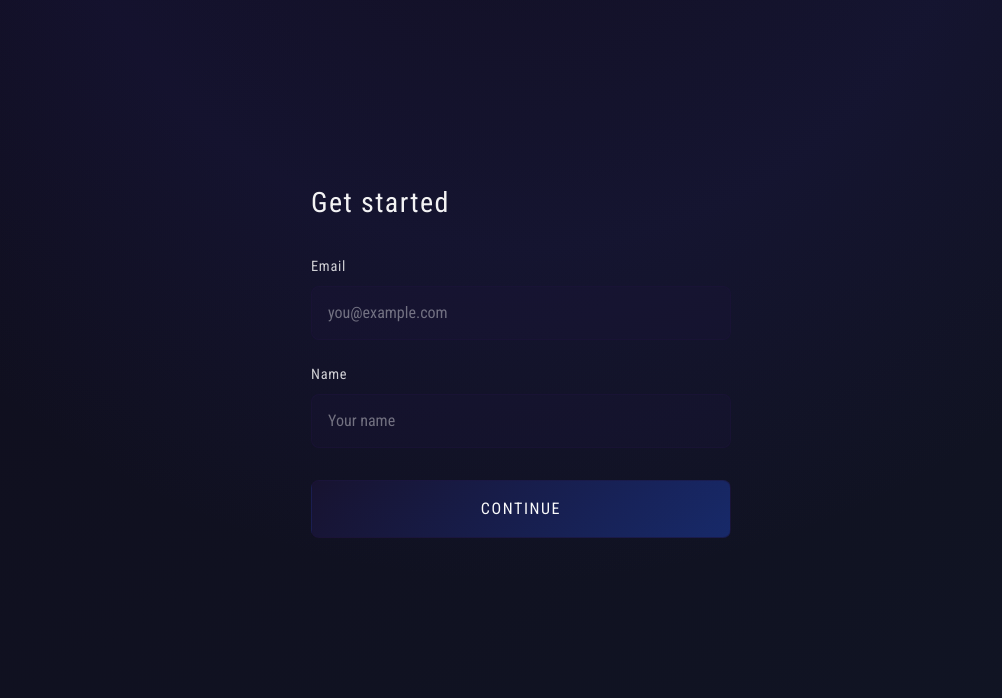
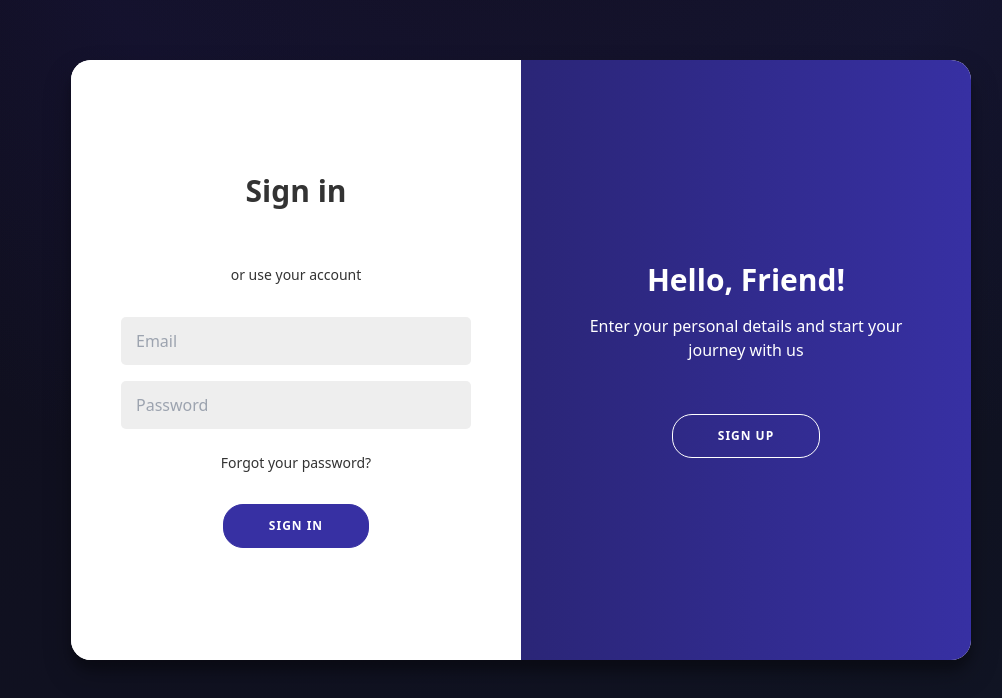
Before and after one commit to apel28/Kaizen, a React (Vite) app in the folder front_end/kaizen/: page / in a window 1280 px wide. Shown: the part 840-1538 px from the top of the page, without its empty margins (119-1121 px from the left). Built offline with nearby package versions, Linux system fonts and the light colour scheme.

Commit message:
Basic form added

```diff
--- a/front_end/kaizen/src/App.css
+++ b/front_end/kaizen/src/App.css
@@ -528,92 +528,239 @@ body {
   transform: translateY(40px);
 }
 
-.form {
-  width: 100%;
-  max-width: 420px;
-  display: flex;
-  flex-direction: column;
-  gap: 1.5rem;
+/* Sliding Form Styles */
+.container {
+	background-color: #fff;
+	border-radius: 20px;
+  	box-shadow: 0 14px 28px rgba(0,0,0,0.25),
+			0 10px 10px rgba(0,0,0,0.22);
+	position: relative;
+	overflow: hidden;
+	width: 900px;
+	max-width: 100%;
+	min-height: 600px;
+    color: #333;
 }
 
-.form-title {
-  font-family: "Roboto Condensed", sans-serif;
-  font-size: 1.75rem;
-  font-weight: 400;
-  letter-spacing: 0.05em;
-  color: rgba(255, 255, 255, 0.95);
-  margin: 0 0 0.5rem 0;
+.form-container {
+	position: absolute;
+	top: 0;
+	height: 100%;
+	transition: all 0.6s ease-in-out;
 }
 
-.form-group {
-  display: flex;
-  flex-direction: column;
-  gap: 0.5rem;
+.sign-in-container {
+	left: 0;
+	width: 50%;
+	z-index: 2;
 }
 
-.form-group label {
-  font-family: "Roboto Condensed", sans-serif;
-  font-size: 0.9rem;
-  font-weight: 400;
-  letter-spacing: 0.05em;
-  color: rgba(255, 255, 255, 0.8);
+.container.right-panel-active .sign-in-container {
+	transform: translateX(100%);
 }
 
-.form-group input {
-  font-family: "Roboto Condensed", sans-serif;
-  font-size: 1rem;
-  padding: 0.875rem 1rem;
-  background: rgba(30, 20, 60, 0.25);
-  border: 1px solid rgba(30, 20, 60, 0.5);
-  border-radius: 8px;
-  color: rgba(255, 255, 255, 0.95);
-  transition:
-    border-color 0.25s ease,
-    box-shadow 0.25s ease;
+.sign-up-container {
+	left: 0;
+	width: 50%;
+	opacity: 0;
+	z-index: 1;
 }
 
-.form-group input::placeholder {
-  color: rgba(255, 255, 255, 0.4);
+.container.right-panel-active .sign-up-container {
+	transform: translateX(100%);
+	opacity: 1;
+	z-index: 5;
+	animation: show 0.6s;
 }
 
-.form-group input:focus {
-  outline: none;
-  border-color: rgba(30, 20, 60, 0.8);
-  box-shadow: 0 0 0 3px rgba(30, 20, 60, 0.2);
+@keyframes show {
+	0%, 49.99% {
+		opacity: 0;
+		z-index: 1;
+	}
+
+	50%, 100% {
+		opacity: 1;
+		z-index: 5;
+	}
 }
 
-.btn-submit {
-  font-family: "Roboto Condensed", sans-serif;
-  font-size: 1rem;
-  font-weight: 400;
-  letter-spacing: 0.1em;
-  text-transform: uppercase;
-  color: rgba(255, 255, 255, 0.98);
-  background: linear-gradient(
-    135deg,
-    rgba(30, 20, 60, 0.5),
-    rgba(30, 64, 175, 0.5)
-  );
-  border: 1px solid rgba(30, 20, 60, 0.5);
-  border-radius: 8px;
-  padding: 1rem 2rem;
-  cursor: pointer;
-  transition: all 0.3s ease;
-  margin-top: 0.5rem;
+.overlay-container {
+	position: absolute;
+	top: 0;
+	left: 50%;
+	width: 50%;
+	height: 100%;
+	overflow: hidden;
+	transition: transform 0.6s ease-in-out;
+	z-index: 100;
 }
 
-.btn-submit:hover {
-  background: linear-gradient(
-    135deg,
-    rgba(30, 20, 60, 0.65),
-    rgba(30, 64, 175, 0.65)
-  );
-  border-color: rgba(30, 20, 60, 0.7);
-  box-shadow: 0 4px 24px rgba(30, 64, 175, 0.3);
+.container.right-panel-active .overlay-container {
+	transform: translateX(-100%);
 }
 
-.btn-submit:focus {
-  outline: none;
+.overlay {
+	background: #1e1b4b;
+	background: -webkit-linear-gradient(to right, #1e1b4b, #3730a3);
+	background: linear-gradient(to right, #1e1b4b, #3730a3);
+	background-repeat: no-repeat;
+	background-size: cover;
+	background-position: 0 0;
+	color: #FFFFFF;
+	position: relative;
+	left: -100%;
+	height: 100%;
+	width: 200%;
+  	transform: translateX(0);
+	transition: transform 0.6s ease-in-out;
+}
+
+.container.right-panel-active .overlay {
+  	transform: translateX(50%);
+}
+
+.overlay-panel {
+	position: absolute;
+	display: flex;
+	align-items: center;
+	justify-content: center;
+	flex-direction: column;
+	padding: 0 40px;
+	text-align: center;
+	top: 0;
+	height: 100%;
+	width: 50%;
+	transform: translateX(0);
+	transition: transform 0.6s ease-in-out;
+}
+
+.overlay-left {
+	transform: translateX(-20%);
+}
+
+.container.right-panel-active .overlay-left {
+	transform: translateX(0);
+}
+
+.overlay-right {
+	right: 0;
+	transform: translateX(0);
+}
+
+.container.right-panel-active .overlay-right {
+	transform: translateX(20%);
+}
+
+.social-container {
+	margin: 20px 0;
+}
+
+.social-container a {
+	border: 1px solid #DDDDDD;
+	border-radius: 50%;
+	display: inline-flex;
+	justify-content: center;
+	align-items: center;
+	margin: 0 5px;
+	height: 40px;
+	width: 40px;
+}
+
+.auth-form {
+    background-color: #FFFFFF;
+	display: flex;
+	align-items: center;
+	justify-content: center;
+	flex-direction: column;
+	padding: 0 50px;
+	height: 100%;
+	text-align: center;
+}
+
+.auth-form input, .auth-form select {
+	background-color: #eee;
+	border: none;
+	padding: 12px 15px;
+	margin: 8px 0;
+	width: 100%;
+    border-radius: 5px;
+    outline: none;
+}
+
+.btn-auth {
+	border-radius: 20px;
+	border: 1px solid #3730a3;
+	background-color: #3730a3;
+	color: #FFFFFF;
+	font-size: 12px;
+	font-weight: bold;
+	padding: 12px 45px;
+	letter-spacing: 1px;
+	text-transform: uppercase;
+	transition: transform 80ms ease-in;
+    cursor: pointer;
+}
+
+.btn-auth:active {
+	transform: scale(0.95);
+}
+
+.btn-auth:focus {
+	outline: none;
+}
+
+.btn-ghost {
+	background-color: transparent;
+	border-color: #FFFFFF;
+    border-radius: 20px;
+	border: 1px solid #FFFFFF;
+	color: #FFFFFF;
+	font-size: 12px;
+	font-weight: bold;
+	padding: 12px 45px;
+	letter-spacing: 1px;
+	text-transform: uppercase;
+	transition: transform 80ms ease-in;
+    cursor: pointer;
+    margin-top: 20px;
+}
+
+.btn-ghost:active {
+	transform: scale(0.95);
+}
+
+.scrollable-inputs {
+    max-height: 400px;
+    overflow-y: auto;
+    width: 100%;
+    padding-right: 5px;
+    scrollbar-width: thin;
+    scrollbar-color: #3730a3 #eee;
+}
+
+.scrollable-inputs::-webkit-scrollbar {
+    width: 6px;
+}
+.scrollable-inputs::-webkit-scrollbar-track {
+    background: #eee;
+}
+.scrollable-inputs::-webkit-scrollbar-thumb {
+    background-color: #3730a3;
+    border-radius: 10px;
+}
+
+.input-group-row {
+    display: flex;
+    gap: 10px;
+    width: 100%;
+}
+
+.forgot-password {
+    color: #333;
+    font-size: 14px;
+    text-decoration: none;
+    margin: 15px 0;
 }
 
 @keyframes fadeInUp {
--- a/front_end/kaizen/src/App.tsx
+++ b/front_end/kaizen/src/App.tsx
@@ -7,6 +7,7 @@ function App() {
   const formRef = useRef<HTMLElement>(null);
   const [heroInView, setHeroInView] = useState(true);
   const [formInView, setFormInView] = useState(false);
+  const [isSignUp, setIsSignUp] = useState(false);
 
   useEffect(() => {
     const heroEl = heroRef.current;
@@ -24,7 +25,7 @@ function App() {
           }
         });
       },
-      { threshold: 0.3, rootMargin: "0px" }
+      { threshold: 0.3, rootMargin: "0px" },
     );
 
     observer.observe(heroEl);
@@ -55,11 +56,7 @@ function App() {
         >
           <main className="app-root">
             <div className="hero-content">
-              <img
-                src={kaizenLogo}
-                alt="Kaizen logo"
-                className="kaizen-logo"
-              />
+              <img src={kaizenLogo} alt="Kaizen logo" className="kaizen-logo" />
               <h1 className="tagline">Your Health, Simplified</h1>
               <button
                 type="button"
@@ -75,30 +72,116 @@ function App() {
           ref={formRef}
           className={`form-section ${formInView ? "form-visible" : "form-hidden"}`}
         >
-          <form className="form" onSubmit={(e) => e.preventDefault()}>
-            <h2 className="form-title">Get started</h2>
-            <div className="form-group">
-              <label htmlFor="email">Email</label>
-              <input
-                id="email"
-                type="email"
-                placeholder="you@example.com"
-                autoComplete="email"
-              />
+          <div
+            className={`container ${isSignUp ? "right-panel-active" : ""}`}
+            id="container"
+          >
+            {/* Sign Up Container */}
+            <div className="form-container sign-up-container">
+              <form className="auth-form" onSubmit={(e) => e.preventDefault()}>
+                <h1 className="font-bold text-2xl mb-4">Create Account</h1>
+                <div className="social-container">
+                  {/* Social icons can go here if needed */}
+                </div>
+                <span className="text-sm mb-4">
+                  or use your email for registration
+                </span>
+
+                <div className="scrollable-inputs">
+                  <div className="input-group-row">
+                    <input type="text" placeholder="First Name" required />
+                    <input type="text" placeholder="Middle Name (Opt)" />
+                  </div>
+                  <div className="input-group-row">
+                    <input type="text" placeholder="Last Name" required />
+                    <select required defaultValue="">
+                      <option value="" disabled>
+                        User Type
+                      </option>
+                      <option value="patient">Patient</option>
+                      <option value="doctor">Doctor</option>
+                      <option value="admin">Admin</option>
+                    </select>
+                  </div>
+                  <div className="input-group-row">
+                    <input
+                      type="date"
+                      placeholder="Date of Birth"
+                      required
+                      title="Date of Birth"
+                    />
+                    <select required defaultValue="">
+                      <option value="" disabled>
+                        Gender
+                      </option>
+                      <option value="male">Male</option>
+                      <option value="female">Female</option>
+                      <option value="other">Other</option>
+                    </select>
+                  </div>
+                  <input type="text" placeholder="Address (Optional)" />
+                  <div className="input-group-row">
+                    <input type="tel" placeholder="Contact Info" required />
+                    <input type="tel" placeholder="Emergency Contact (Opt)" />
+                  </div>
+                  <div className="input-group-row">
+                    <input type="text" placeholder="NID Number" required />
+                    <input type="text" placeholder="Nationality" required />
+                  </div>
+                  <input type="email" placeholder="Email" required />
+                  <input type="password" placeholder="Password" required />
+                </div>
+
+                <button className="btn-auth mt-4">Sign Up</button>
+              </form>
             </div>
-            <div className="form-group">
-              <label htmlFor="name">Name</label>
-              <input
-                id="name"
-                type="text"
-                placeholder="Your name"
-                autoComplete="name"
-              />
+
+            {/* Sign In Container */}
+            <div className="form-container sign-in-container">
+              <form className="auth-form" onSubmit={(e) => e.preventDefault()}>
+                <h1 className="font-bold text-3xl mb-4">Sign in</h1>
+                <div className="social-container">{/* Social icons */}</div>
+                <span className="text-sm mb-6">or use your account</span>
+                <input type="email" placeholder="Email" required />
+                <input type="password" placeholder="Password" required />
+                <a href="#" className="forgot-password">
+                  Forgot your password?
+                </a>
+                <button className="btn-auth mt-4">Sign In</button>
+              </form>
             </div>
-            <button type="submit" className="btn-submit">
-              Continue
-            </button>
-          </form>
+
+            {/* Overlay */}
+            <div className="overlay-container">
+              <div className="overlay">
+                <div className="overlay-panel overlay-left">
+                  <h1 className="font-bold text-3xl mb-4">Welcome Back!</h1>
+                  <p className="mb-8">
+                    To keep connected with us please login with your personal
+                    info
+                  </p>
+                  <button
+                    className="btn-ghost"
+                    onClick={() => setIsSignUp(false)}
+                  >
+                    Sign In
+                  </button>
+                </div>
+                <div className="overlay-panel overlay-right">
+                  <h1 className="font-bold text-3xl mb-4">Hello, Friend!</h1>
+                  <p className="mb-8">
+                    Enter your personal details and start your journey with us
+                  </p>
+                  <button
+                    className="btn-ghost"
+                    onClick={() => setIsSignUp(true)}
+                  >
+                    Sign Up
+                  </button>
+                </div>
+              </div>
+            </div>
+          </div>
         </section>
       </div>
     </>
```
